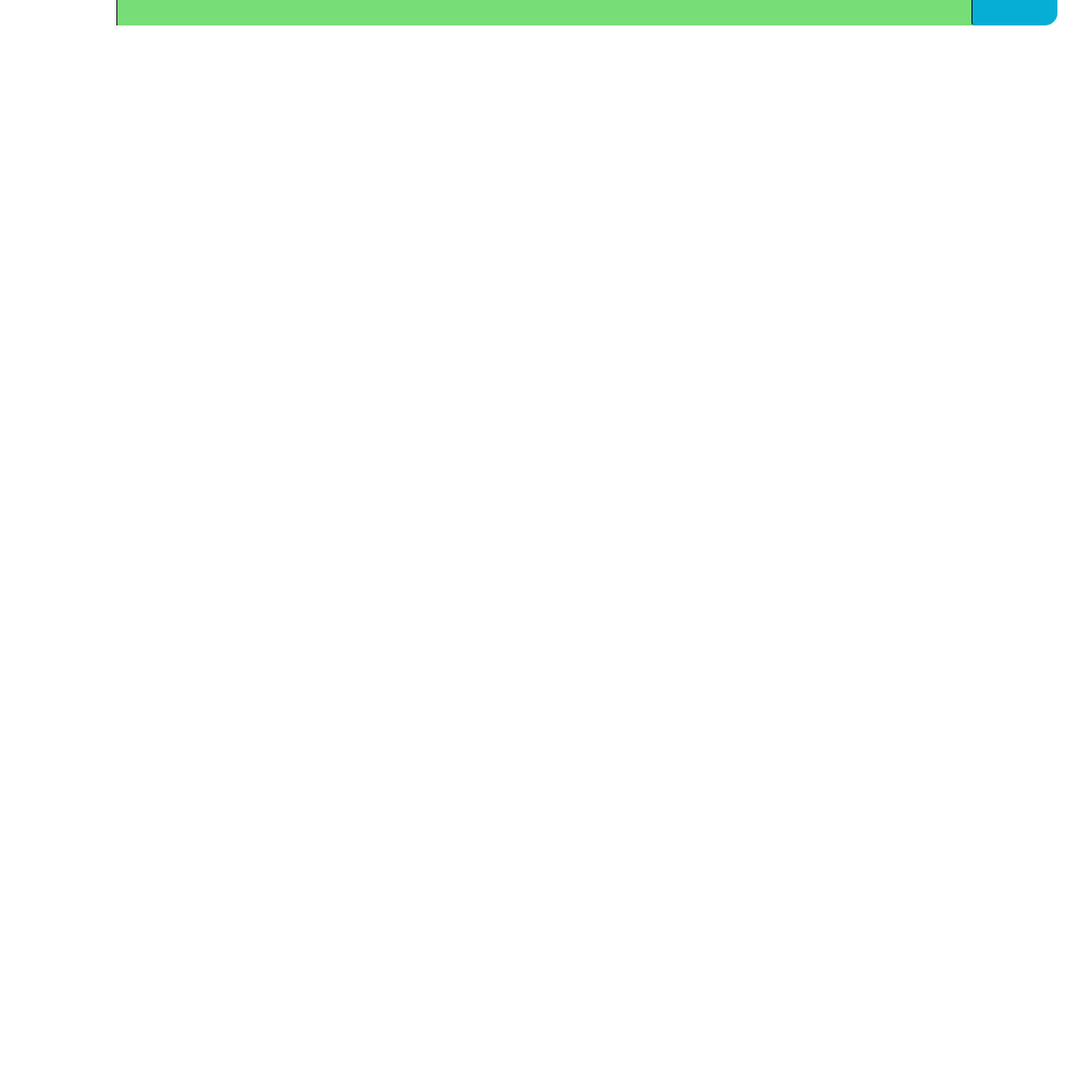
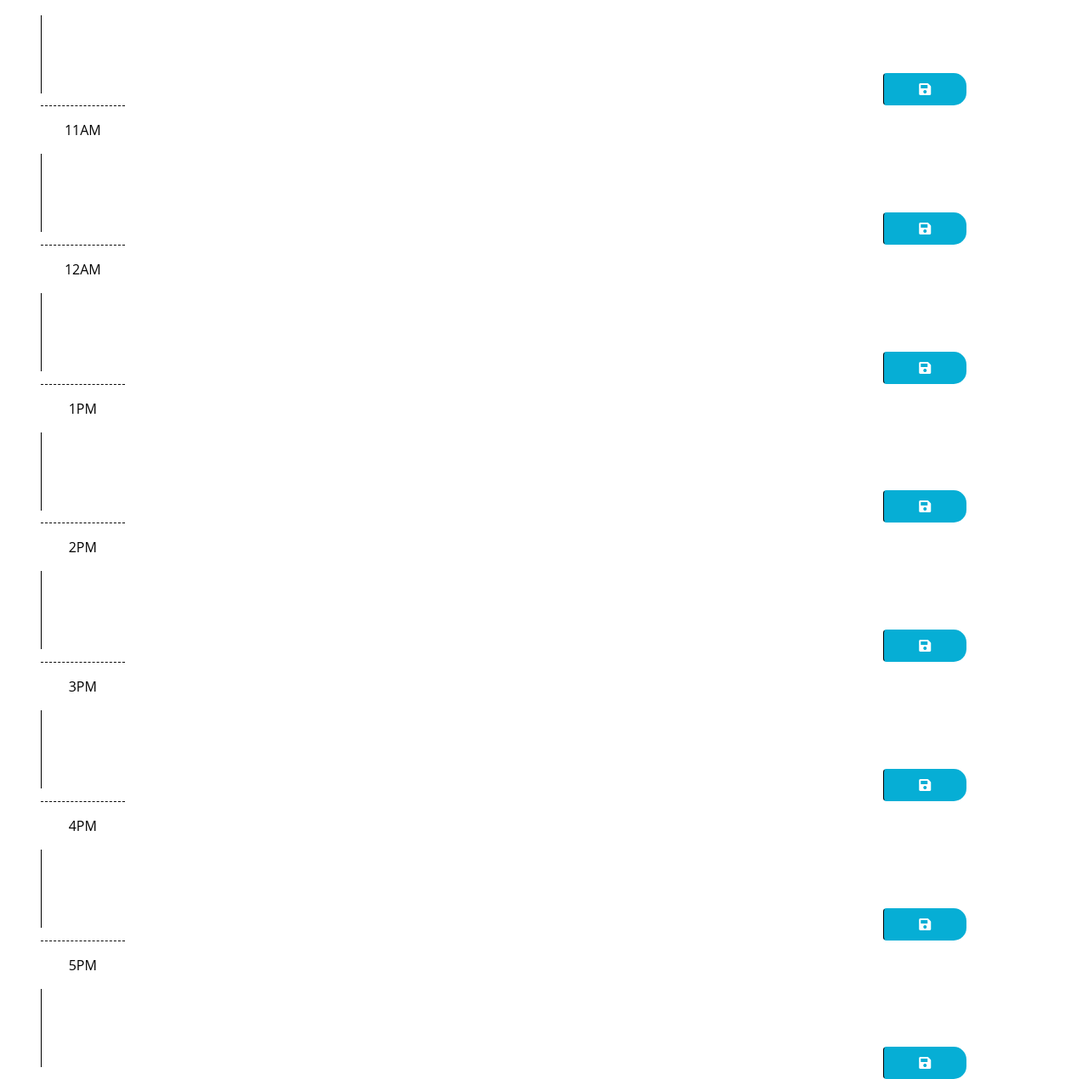
Before and after one commit to Pak547/my-lil-secretary, a plain HTML site: page index.html in a window 1280 px wide. Shown: the part 500-1770 px from the top of the page at 85% size. Before the commit the page ends 800 px from the top, so only its background shows below. Drawn offline with nearby package versions, Linux system fonts and the light colour scheme.

Commit message:
added my personal starter code and day.js

```diff
--- a/index.html
+++ b/index.html
@@ -28,7 +28,7 @@
     <header class="p-5 mb-4">
       <h1 class="display-3">Work Day Scheduler</h1>
       <p class="lead">A simple calendar app for scheduling your work day</p>
-      <p id="currentDay" class="lead"></p>
+      <p id="dateTime" class="lead"></p>
     </header>
     <div class="container-fluid px-5">
       <!-- Use class for "past", "present", and "future" to apply styles to the
@@ -42,7 +42,7 @@
         -->
 
       <!-- Example of a past time block. The "past" class adds a gray background color. -->
-      <div id="hour-9" class="row time-block past">
+      <div id="hour-9" class="">
         <div class="col-2 col-md-1 hour text-center py-3">9AM</div>
         <textarea class="col-8 col-md-10 description" rows="3"> </textarea>
         <button class="btn saveBtn col-2 col-md-1" aria-label="save">
@@ -51,7 +51,7 @@
       </div>
 
       <!-- Example of a present time block. The "present" class adds a red background color. -->
-      <div id="hour-10" class="row time-block present">
+      <div id="hour-10">
         <div class="col-2 col-md-1 hour text-center py-3">10AM</div>
         <textarea class="col-8 col-md-10 description" rows="3"> </textarea>
         <button class="btn saveBtn col-2 col-md-1" aria-label="save">
@@ -60,14 +60,62 @@
       </div>
 
       <!-- Example of a future time block. The "future" class adds a green background color. -->
-      <div id="hour-11" class="row time-block future">
+      <div id="hour-11">
         <div class="col-2 col-md-1 hour text-center py-3">11AM</div>
         <textarea class="col-8 col-md-10 description" rows="3"> </textarea>
         <button class="btn saveBtn col-2 col-md-1" aria-label="save">
           <i class="fas fa-save" aria-hidden="true"></i>
         </button>
       </div>
-    </div>
+
+      <div id="hour-12">
+       <div class="col-2 col-md-1 hour text-center py-3">12AM</div>
+        <textarea class="col-8 col-md-10 description" rows="3"> </textarea>
+        <button class="btn saveBtn col-2 col-md-1" aria-label="save">
+        <i class="fas fa-save" aria-hidden="true"></i>
+        </button>
+        </div>
+
+      <div id="hour-1">
+        <div class="col-2 col-md-1 hour text-center py-3">1PM</div>
+        <textarea class="col-8 col-md-10 description" rows="3"> </textarea>
+        <button class="btn saveBtn col-2 col-md-1" aria-label="save">
+        <i class="fas fa-save" aria-hidden="true"></i>
+        </button>
+      </div>
+
+
+      <div id="hour-2">
+        <div class="col-2 col-md-1 hour text-center py-3">2PM</div>
+        <textarea class="col-8 col-md-10 description" rows="3"> </textarea>
+         <button class="btn saveBtn col-2 col-md-1" aria-label="save">
+        <i class="fas fa-save" aria-hidden="true"></i>
+         </button>
+      </div>
+
+      <div id="hour-3">
+        <div class="col-2 col-md-1 hour text-center py-3">3PM</div>
+        <textarea class="col-8 col-md-10 description" rows="3"> </textarea>
+        <button class="btn saveBtn col-2 col-md-1" aria-label="save">
+        <i class="fas fa-save" aria-hidden="true"></i>
+         </button>
+      </div>
+
+      <div id="hour-4">
+        <div class="col-2 col-md-1 hour text-center py-3">4PM</div>
+        <textarea class="col-8 col-md-10 description" rows="3"> </textarea>
+        <button class="btn saveBtn col-2 col-md-1" aria-label="save">
+        <i class="fas fa-save" aria-hidden="true"></i>
+        </button>
+      </div>
+
+      <div id="hour-5">
+        <div class="col-2 col-md-1 hour text-center py-3">5PM</div>
+       <textarea class="col-8 col-md-10 description" rows="3"> </textarea>
+       <button class="btn saveBtn col-2 col-md-1" aria-label="save">
+        <i class="fas fa-save" aria-hidden="true"></i>
+       </button>
+      </div>
 
     <script src="https://cdnjs.cloudflare.com/ajax/libs/jquery/3.2.1/jquery.min.js"></script>
     <script src="https://cdn.jsdelivr.net/npm/dayjs@1.11.3/dayjs.min.js"
--- a/script.js
+++ b/script.js
@@ -1,23 +1,36 @@
 // Wrap all code that interacts with the DOM in a call to jQuery to ensure that
 // the code isn't run until the browser has finished rendering all the elements
 // in the html.
-$(function () {
+var currentHour = dayjs().hour();
+var dateTime = $('#dateTime');
+
+function printDateTime(){
+  var date = dayjs().format("dddd, MMMM D YYYY, h:mm:ss a")
+  $('#dateTime').text(date);
+};
+printDateTime();
+
+
   // TODO: Add a listener for click events on the save button. This code should
   // use the id in the containing time-block as a key to save the user input in
   // local storage. HINT: What does `this` reference in the click listener
   // function? How can DOM traversal be used to get the "hour-x" id of the
   // time-block containing the button that was clicked? How might the id be
   // useful when saving the description in local storage?
-  //
+
+  addEventListener("click", button);
   // TODO: Add code to apply the past, present, or future class to each time
   // block by comparing the id to the current hour. HINTS: How can the id
   // attribute of each time-block be used to conditionally add or remove the
   // past, present, and future classes? How can Day.js be used to get the
   // current hour in 24-hour time?
-  //
+
+  // append, remove
+
+
+
   // TODO: Add code to get any user input that was saved in localStorage and set
   // the values of the corresponding textarea elements. HINT: How can the id
   // attribute of each time-block be used to do this?
   //
   // TODO: Add code to display the current date in the header of the page.
-});
```
Also changed, not shown: 1 other file.
